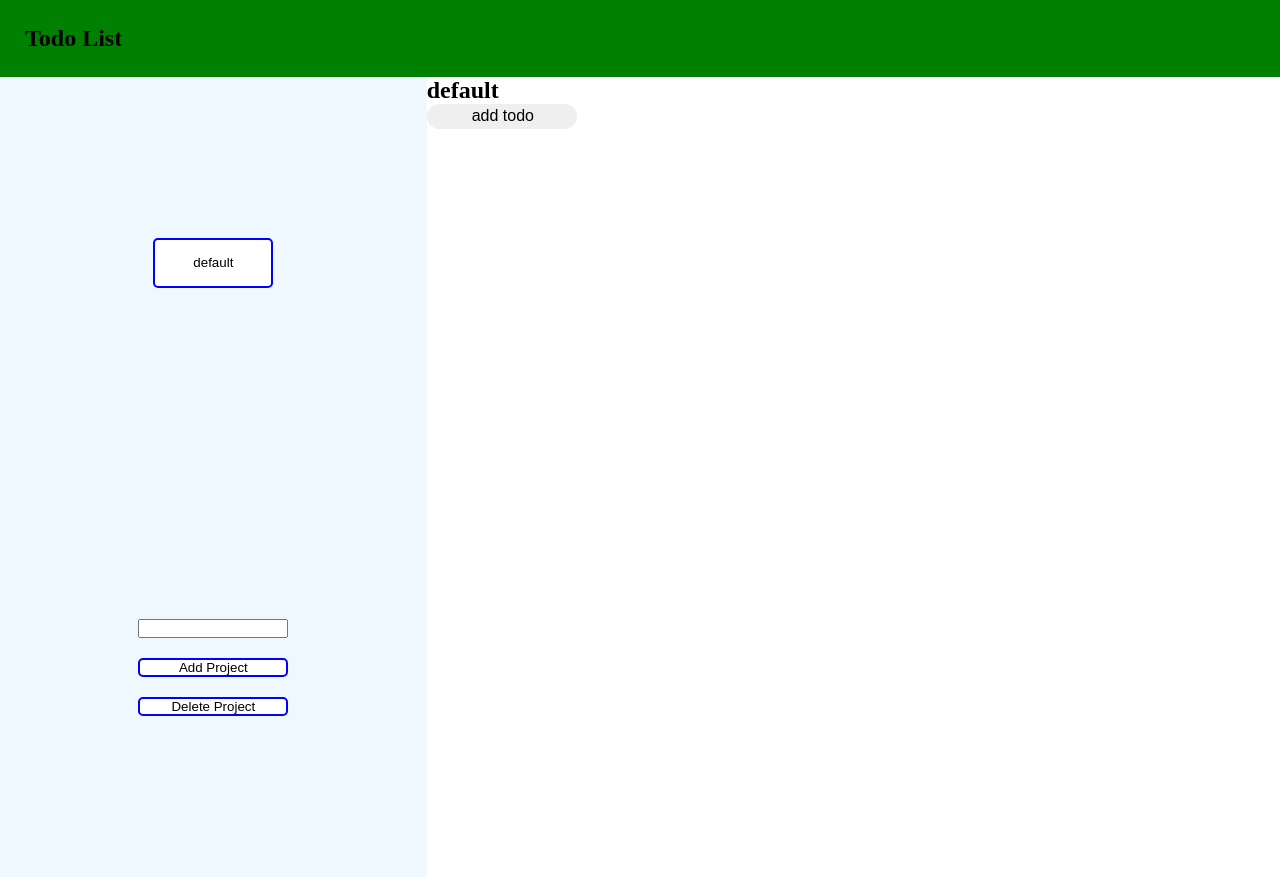
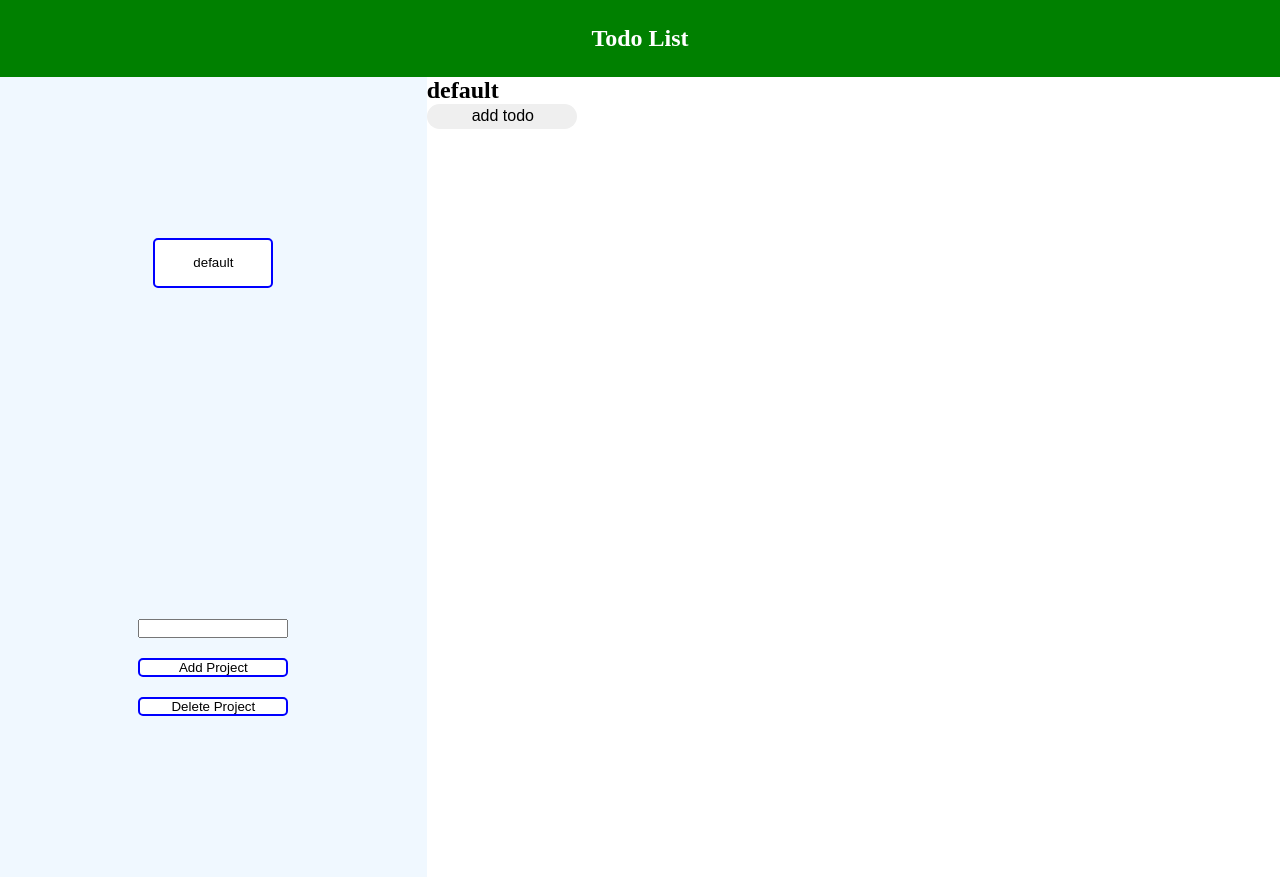
Before and after one commit to EssenceCode/Todo-List, a website built with webpack: page src/html/template.html in a window 1280 px wide. Built offline with nearby package versions, Linux system fonts and the light colour scheme.

Commit message:
center and add color to h2

```diff
--- a/src/style.css
+++ b/src/style.css
@@ -35,7 +35,9 @@ button { --project-add-width: 100px;
 
 .header-container {
    padding: 25px;
-    background: green;
+   background: green;
+   text-align: center;
+   color: white;
     /* margin-bottom: 25px; */
 
 }
```
